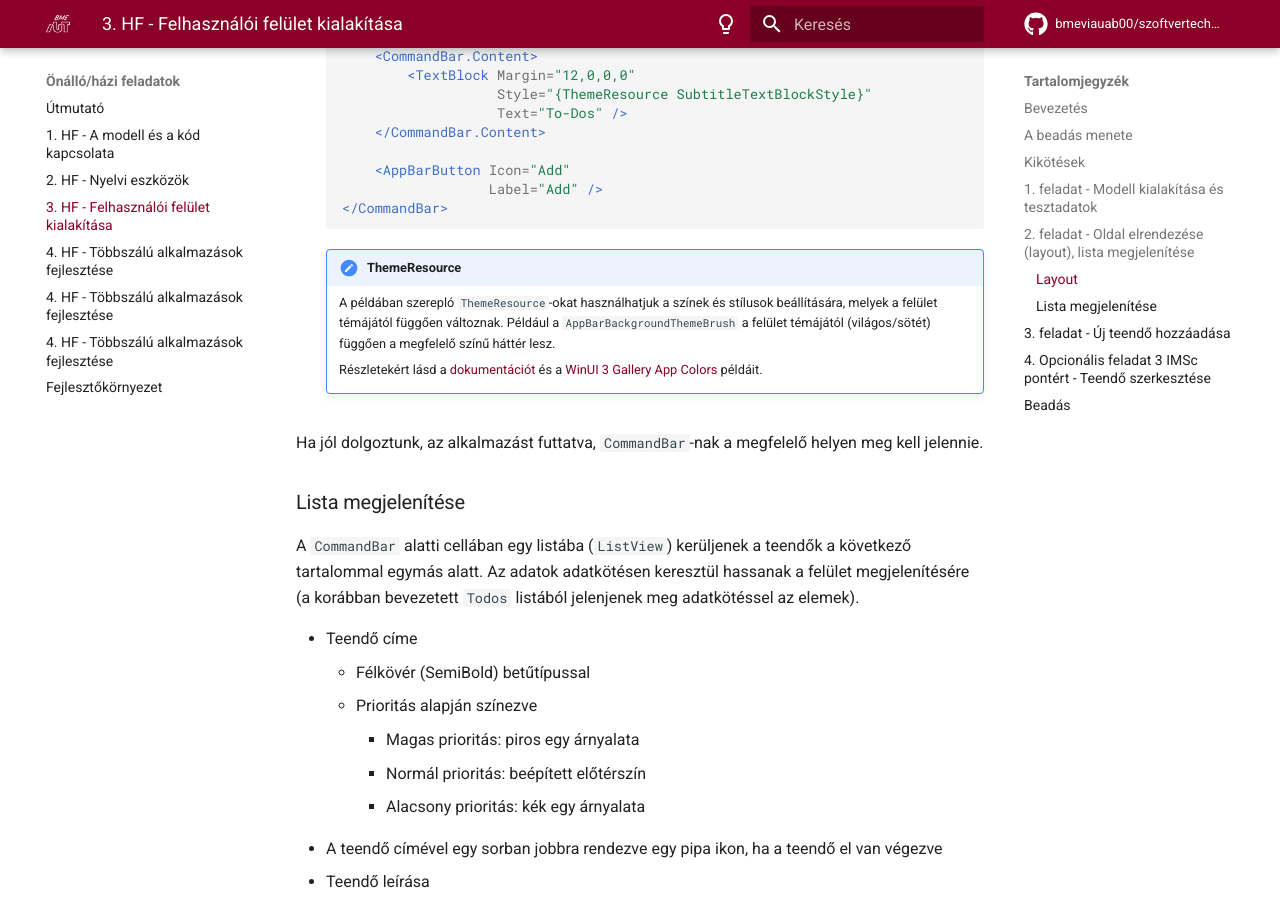
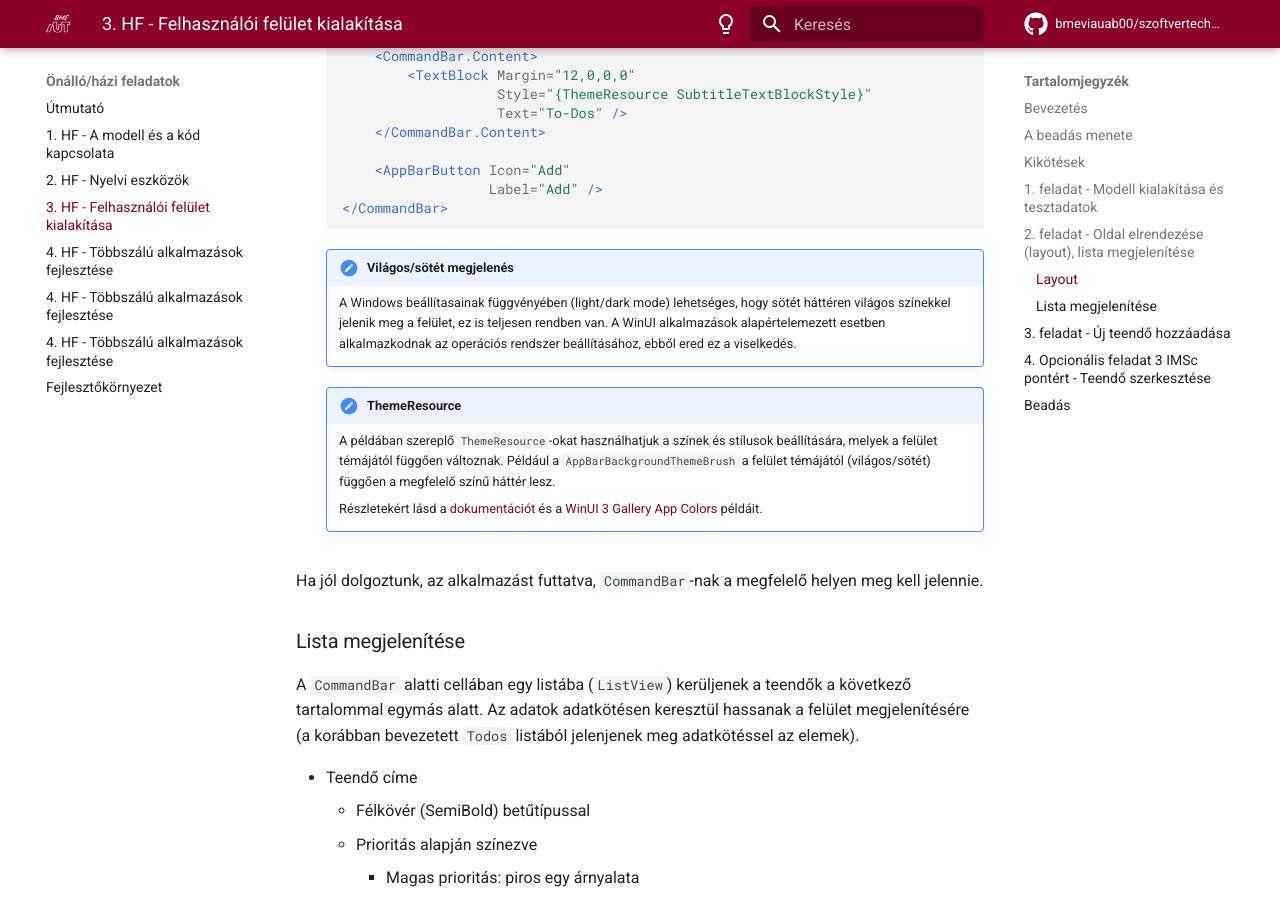
Before and after one commit to bmeviauab00/szoftvertechnikak, an MkDocs documentation site: the page built from docs/hazi/3-felhasznaloi-felulet-kialakitasa/index.md, in a window 1280 px wide and 900 px high, scrolled down 4304 px. Built offline with MkDocs 1.6.1 and Material for MkDocs 9.7.7, drawn with Linux system fonts in a browser that asks for light colours; emoji names are drawn with the system emoji font; comment, search, counter and statistics services are not loaded; the version menu is left out.

Commit message:
HF3 dark mode megjegyzés

````diff
--- a/docs/hazi/3-felhasznaloi-felulet-kialakitasa/index.md
+++ b/docs/hazi/3-felhasznaloi-felulet-kialakitasa/index.md
@@ -130,9 +130,11 @@ A felületen a következő struktúrában helyezkednek el az elemek:
                       Label="Add" />
     </CommandBar>
     ```
+    !!! note "Világos/sötét megjelenés"
+        A Windows beállítasainak függvényében (light/dark mode) lehetséges, hogy sötét háttéren világos színekkel jelenik meg a felület, ez is teljesen rendben van. A WinUI alkalmazások alapértelemezett esetben alkalmazkodnak az operációs rendszer beállításához, ebből ered ez a viselkedés.
 
     !!! note "ThemeResource"
-        A példában szerepló `ThemeResource`-okat használhatjuk a színek és stílusok beállítására, melyek a felület témájától függően változnak. Például a `AppBarBackgroundThemeBrush` a felület témájától (világos/sötét) függően a megfelelő színű háttér lesz.
+        A példában szereplő `ThemeResource`-okat használhatjuk a színek és stílusok beállítására, melyek a felület témájától függően változnak. Például a `AppBarBackgroundThemeBrush` a felület témájától (világos/sötét) függően a megfelelő színű háttér lesz.
 
         Részletekért lásd a [dokumentációt](https://docs.microsoft.com/en-us/windows/uwp/design/style/color#theme-resources) és a [WinUI 3 Gallery App Colors](winui3gallery://item/Colors) példáit.
 
````
